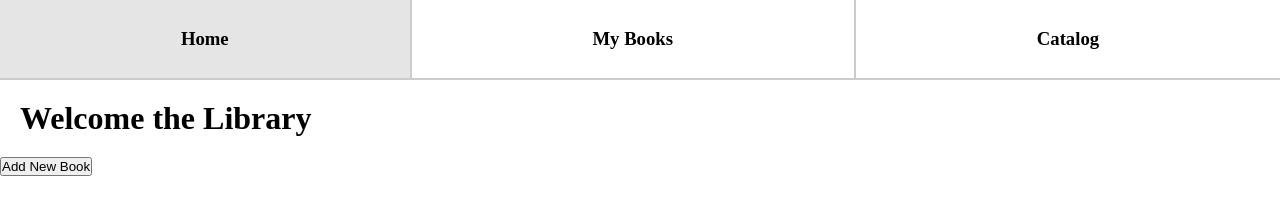
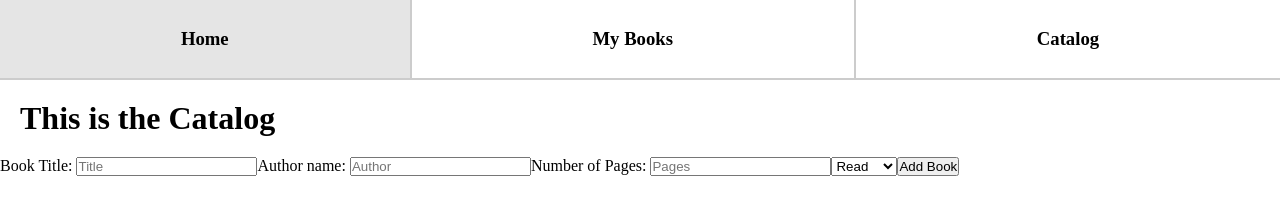
Before and after one commit to Jeff496/MyLibrary, a website built with webpack: page src/index.html in a window 1280 px wide. Built offline with nearby package versions, Linux system fonts and the light colour scheme.

Commit message:
styling and format changes

```diff
--- a/src/index.js
+++ b/src/index.js
@@ -44,5 +44,5 @@ document.addEventListener('DOMContentLoaded', () => {
     booksTab.addEventListener('click', () => switchTab(makeBooks));
     catalogTab.addEventListener('click', () => switchTab(makeCatalog));
 
-    switchTab(makeHome);
+    switchTab(makeCatalog);
 })
--- a/src/js/home.js
+++ b/src/js/home.js
@@ -1,20 +1,11 @@
-import { userLibrary } from "../index.js";
-
 export default function makeHome() {
     const home = document.createElement('div');
 
     const headline = document.createElement('h1');
     headline.textContent = 'Welcome the Library';
     headline.classList.add('headline');
+
     home.appendChild(headline);
-
-    const form = document.createElement('form');
-    home.appendChild(form);
-
-    const addBookButton = document.createElement('button');
-    addBookButton.textContent = 'Add New Book';
-    home.append(addBookButton);
-
 
     return home;
 }
--- a/src/styles.css
+++ b/src/styles.css
@@ -47,3 +47,9 @@ nav ul li:nth-child(2) {
 .bookCard h2 {
     border-bottom: rgba(0, 0, 0, 1) solid 2px;
 }
+
+/* catalog tab styling */
+
+.addBookForm {
+
+}
```
